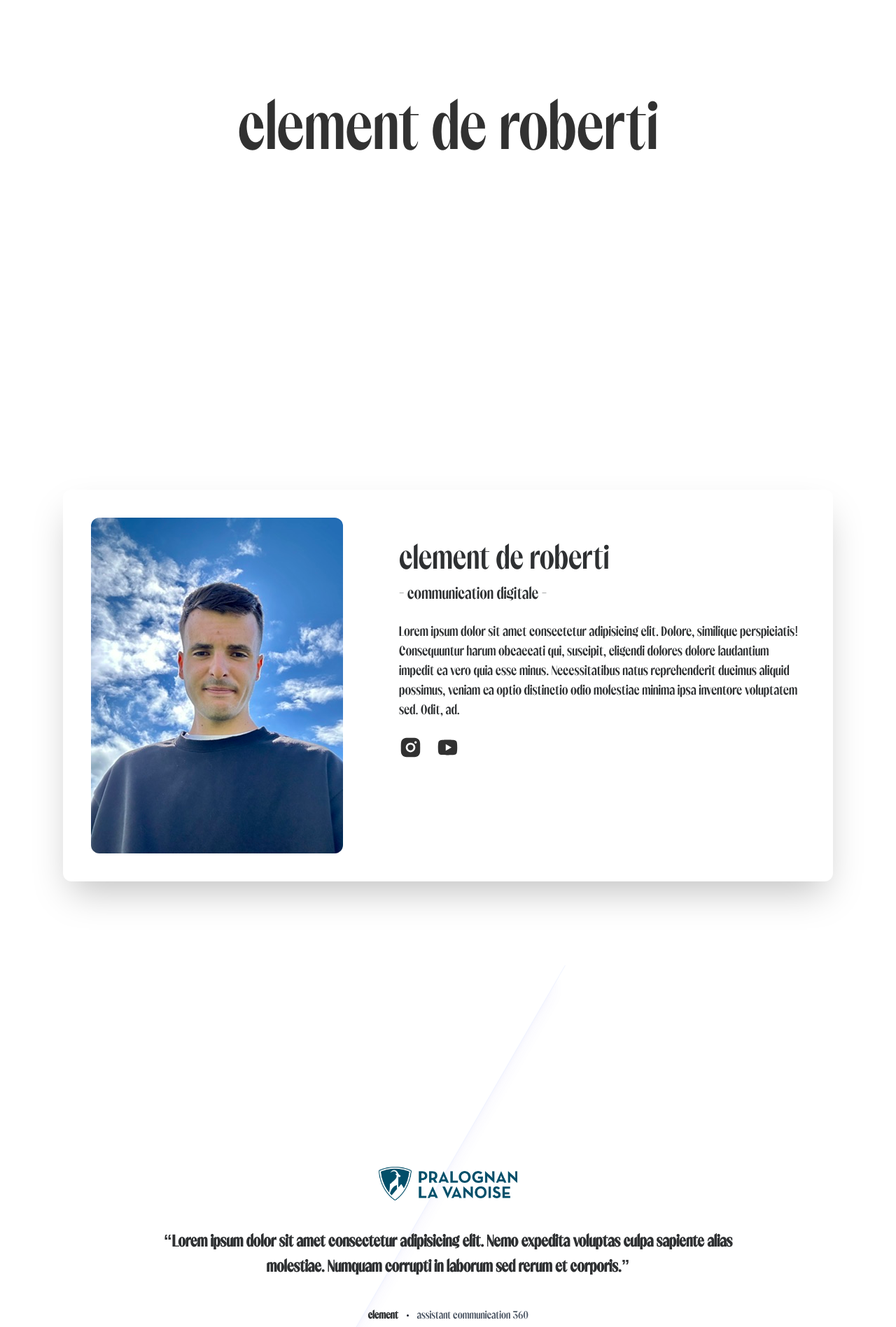
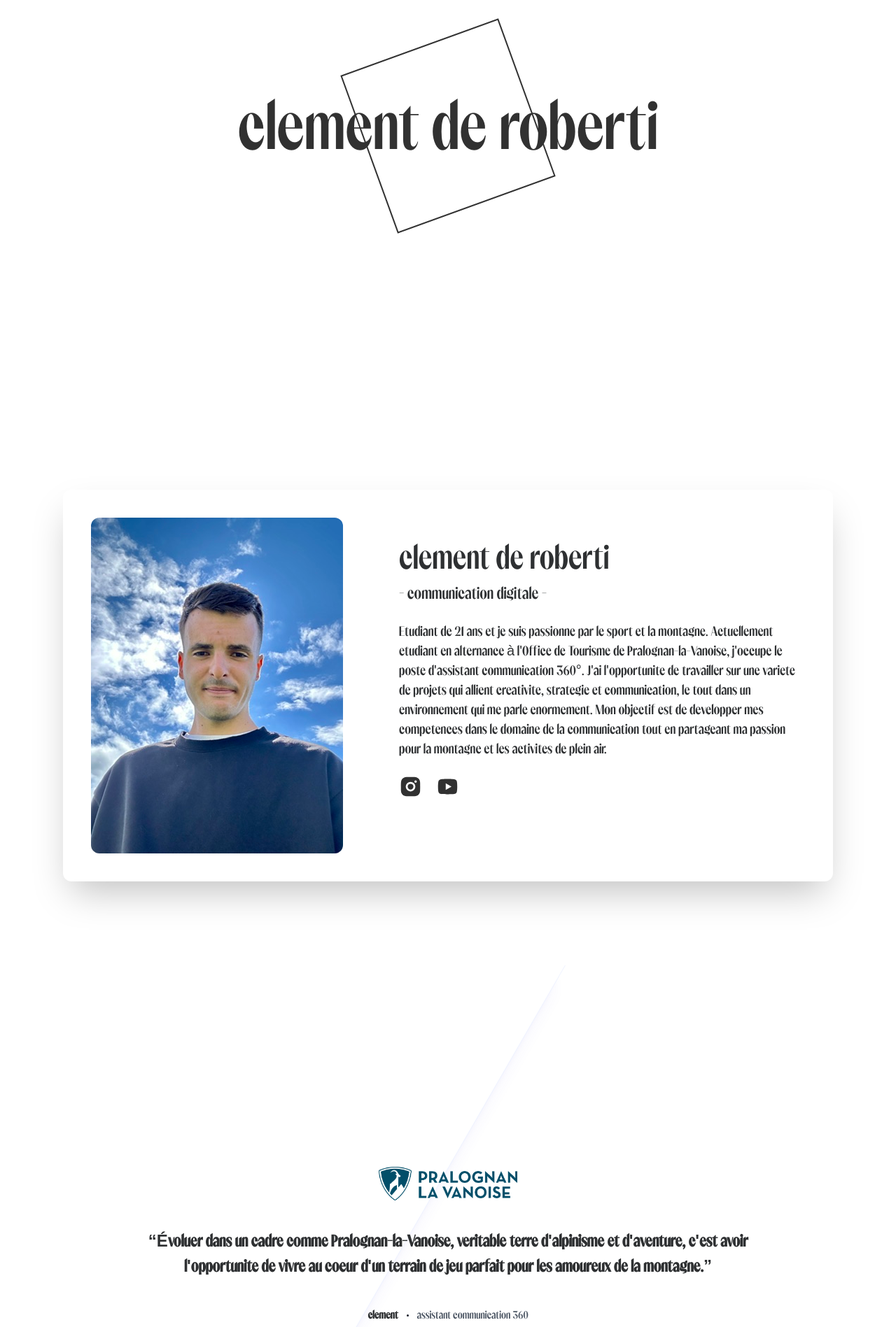
Before and after one commit to clementdr/clement-portfolio, a Next.js app: page / in a window 1280 px wide. Shown: the part 220-2117 px from the top of the page at 70% size. Built offline with nearby package versions, Linux system fonts and the light colour scheme.

Commit message:
global : creation d'animations + ajout de contenus

```diff
--- a/src/app/page.tsx
+++ b/src/app/page.tsx
@@ -1,11 +1,31 @@
+"use client";
 export default function Home() {
   return (
     <>
       {/* Hero */}
       <main className="font-custom bg-white">
-        <div className="h-screen flex justify-center items-center  text-[#313131] text-8xl">
-          <h1>clement de roberti</h1>
+        <div className="h-screen flex justify-center items-center text-[#313131] text-8xl relative">
+          {/* Carré animé */}
+          <div className="absolute inset-0 flex justify-center items-center">
+            <div className="w-60 h-60 border-2 border-[#313131] animate-spin-slow"></div>
+          </div>
+          <h1 className="z-[1]">clement de roberti</h1>
         </div>
+
+        <style jsx>{`
+          @keyframes spin {
+            0% {
+              transform: rotate(0deg);
+            }
+            100% {
+              transform: rotate(360deg);
+            }
+          }
+
+          .animate-spin-slow {
+            animation: spin 30s linear infinite;
+          }
+        `}</style>
 
         {/* A propos */}
         <div className="h-screen flex items-center justify-center ">
@@ -22,12 +42,15 @@ export default function Home() {
               <h2 className="text-5xl">clement de roberti</h2>
               <h3 className="text-2xl mt-3">- communication digitale -</h3>
               <p className=" text-xl mt-6">
-                Lorem ipsum dolor sit amet consectetur adipisicing elit. Dolore,
-                similique perspiciatis! Consequuntur harum obcaecati qui,
-                suscipit, eligendi dolores dolore laudantium impedit ea vero
-                quia esse minus. Necessitatibus natus reprehenderit ducimus
-                aliquid possimus, veniam ea optio distinctio odio molestiae
-                minima ipsa inventore voluptatem sed. Odit, ad.
+                Etudiant de 21 ans et je suis passionne par le sport et la
+                montagne. Actuellement etudiant en alternance à l'Office de
+                Tourisme de Pralognan-la-Vanoise, j'occupe le poste d'assistant
+                communication 360°. J'ai l'opportunite de travailler sur une
+                variete de projets qui allient creativite, strategie et
+                communication, le tout dans un environnement qui me parle
+                enormement. Mon objectif est de developper mes competences dans
+                le domaine de la communication tout en partageant ma passion
+                pour la montagne et les activites de plein air.
               </p>
               <div className="flex gap-5 mt-6">
                 <a
@@ -84,9 +107,10 @@ export default function Home() {
             <figure className="mt-10">
               <blockquote className="text-center text-xl/8 font-semibold sm:text-2xl/9">
                 <p>
-                  “Lorem ipsum dolor sit amet consectetur adipisicing elit. Nemo
-                  expedita voluptas culpa sapiente alias molestiae. Numquam
-                  corrupti in laborum sed rerum et corporis.”
+                  “Évoluer dans un cadre comme Pralognan-la-Vanoise, veritable
+                  terre d'alpinisme et d'aventure, c'est avoir l'opportunite de
+                  vivre au coeur d'un terrain de jeu parfait pour les amoureux
+                  de la montagne.”
                 </p>
               </blockquote>
               <figcaption className="mt-10">
```
